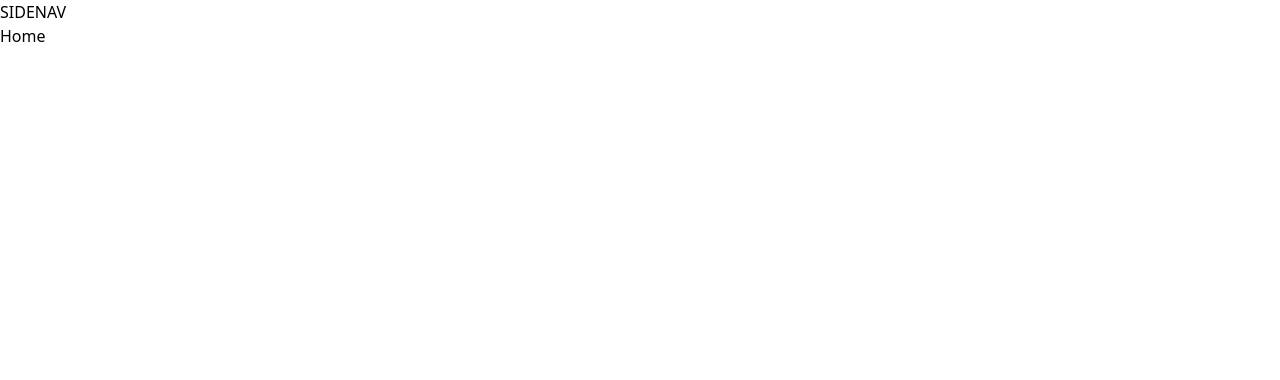
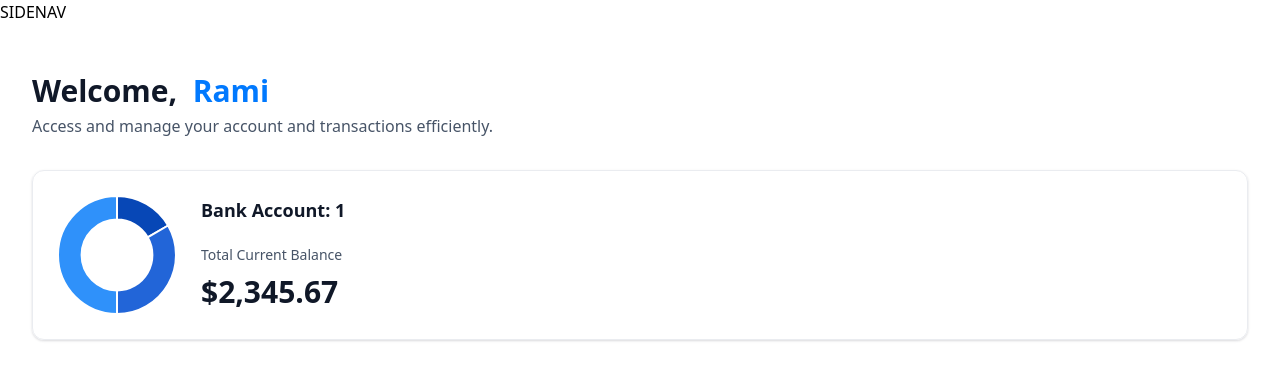
Before and after one commit to ramiawed-eng/banking, a Next.js app: page / in a window 1280 px wide. Shown: the top 380 px of the page. Built offline with nearby package versions, Linux system fonts and the light colour scheme.

Commit message:
implement the header of the home page.

```diff
--- a/app/(root)/page.tsx
+++ b/app/(root)/page.tsx
@@ -1,3 +1,26 @@
+import HeaderBox from "@/components/HeaderBox";
+import TotalBalanceBox from "@/components/TotalBalanceBox";
+
 export default function HomePage() {
-  return <div>Home</div>;
+  const loggedIn = { firstName: "Rami" };
+  return (
+    <section className="home">
+      <div className="home-content">
+        <header className="home-header">
+          <HeaderBox
+            type="greeting"
+            title="Welcome, "
+            user={loggedIn?.firstName || "Guest"}
+            subtext="Access and manage your account and transactions efficiently."
+          />
+        </header>
+
+        <TotalBalanceBox
+          accounts={[]}
+          totalBanks={1}
+          totalCurrentBalance={2345.67}
+        />
+      </div>
+    </section>
+  );
 }
--- /dev/null
+++ b/components/AnimatedCounter.tsx
@@ -0,0 +1,10 @@
+"use client";
+import CountUp from "react-countup";
+
+export default function AnimatedCounter({ amount }: { amount: number }) {
+  return (
+    <div className="w-full">
+      <CountUp end={amount} decimal="." prefix="$" duration={1} decimals={2} />
+    </div>
+  );
+}
--- /dev/null
+++ b/components/DoughnutChart.tsx
@@ -0,0 +1,31 @@
+"use client";
+import { Chart as ChartJS, ArcElement, Tooltip, Legend } from "chart.js";
+import { Doughnut } from "react-chartjs-2";
+
+ChartJS.register(ArcElement, Tooltip, Legend);
+
+export default function DoughnutChart({ accounts }: DoughnutChartProps) {
+  const data = {
+    datasets: [
+      {
+        label: "Banks",
+        data: [1250, 2500, 3750],
+        backgroundColor: ["#0747b6", "#2265d8", "#2f91fa"],
+      },
+    ],
+    labels: ["Bank 1", "Bank 2", "Bank 3"],
+  };
+  return (
+    <Doughnut
+      data={data}
+      options={{
+        cutout: "60%",
+        plugins: {
+          legend: {
+            display: false,
+          },
+        },
+      }}
+    />
+  );
+}
--- /dev/null
+++ b/components/HeaderBox.tsx
@@ -0,0 +1,18 @@
+export default function HeaderBox({
+  type = "title",
+  title,
+  user,
+  subtext,
+}: HeaderBoxProps) {
+  return (
+    <div className="header-box">
+      <h1 className="header-box-title">
+        {title}
+        {type === "greeting" && (
+          <span className="text-bankGradient">&nbsp;{user}</span>
+        )}
+      </h1>
+      <p className="header-box-subtext">{subtext}</p>
+    </div>
+  );
+}
--- /dev/null
+++ b/components/TotalBalanceBox.tsx
@@ -0,0 +1,27 @@
+import AnimatedCounter from "@/components/AnimatedCounter";
+import DoughnutChart from "@/components/DoughnutChart";
+
+export default function TotalBalanceBox({
+  accounts = [],
+  totalBanks,
+  totalCurrentBalance,
+}: TotalBalanceBoxProps) {
+  return (
+    <section className="total-balance">
+      <div className="total-balance-chart">
+        <DoughnutChart accounts={accounts} />
+      </div>
+      <div className="flex flex-col gap-6">
+        <h2 className="header-2">
+          Bank Account{totalBanks > 1 ? "s" : ""}: {totalBanks}
+        </h2>
+        <div className="flex flex-col gap-2">
+          <p className="total-balance-label">Total Current Balance</p>
+          <div className="total-balance-amount flex-center gap-2">
+            <AnimatedCounter amount={totalCurrentBalance} />
+          </div>
+        </div>
+      </div>
+    </section>
+  );
+}
--- a/package.json
+++ b/package.json
@@ -10,11 +10,15 @@
   },
   "dependencies": {
     "@radix-ui/react-slot": "^1.0.2",
+    "chart.js": "^4.4.2",
     "class-variance-authority": "^0.7.0",
     "clsx": "^2.1.1",
     "lucide-react": "^0.377.0",
     "next": "14.2.3",
+    "query-string": "^9.0.0",
     "react": "^18",
+    "react-chartjs-2": "^5.2.0",
+    "react-countup": "^6.5.3",
     "react-dom": "^18",
     "tailwind-merge": "^2.3.0",
     "tailwindcss-animate": "^1.0.7"
--- a/types/index.d.ts
+++ b/types/index.d.ts
@@ -202,7 +202,7 @@
   appwriteItemId?: string;
 }
 
-declare interface TotlaBalanceBoxProps {
+declare interface TotalBalanceBoxProps {
   accounts: Account[];
   totalBanks: number;
   totalCurrentBalance: number;
```
Also changed, not shown: 1 other file (tests, documents, lock files or other folders).
